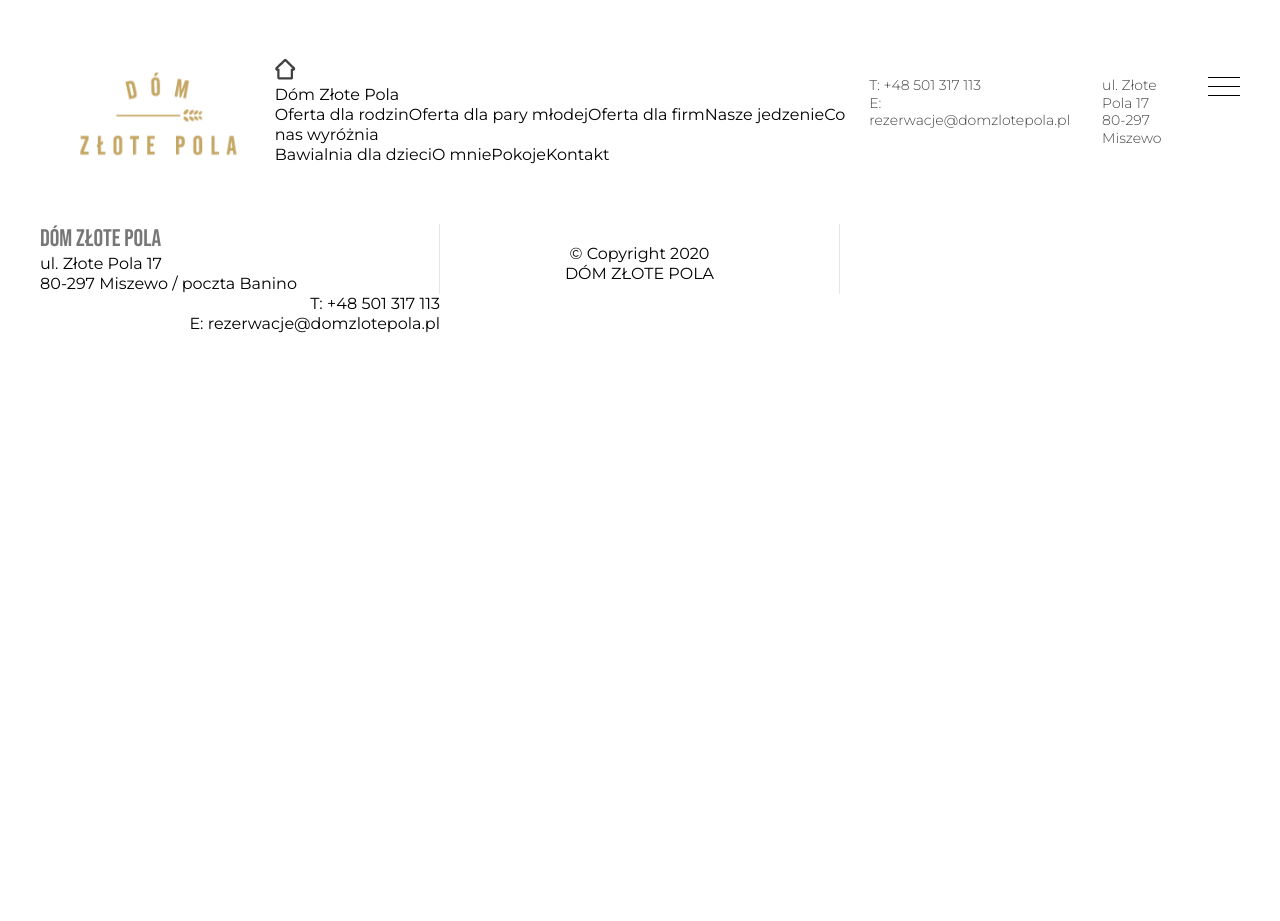
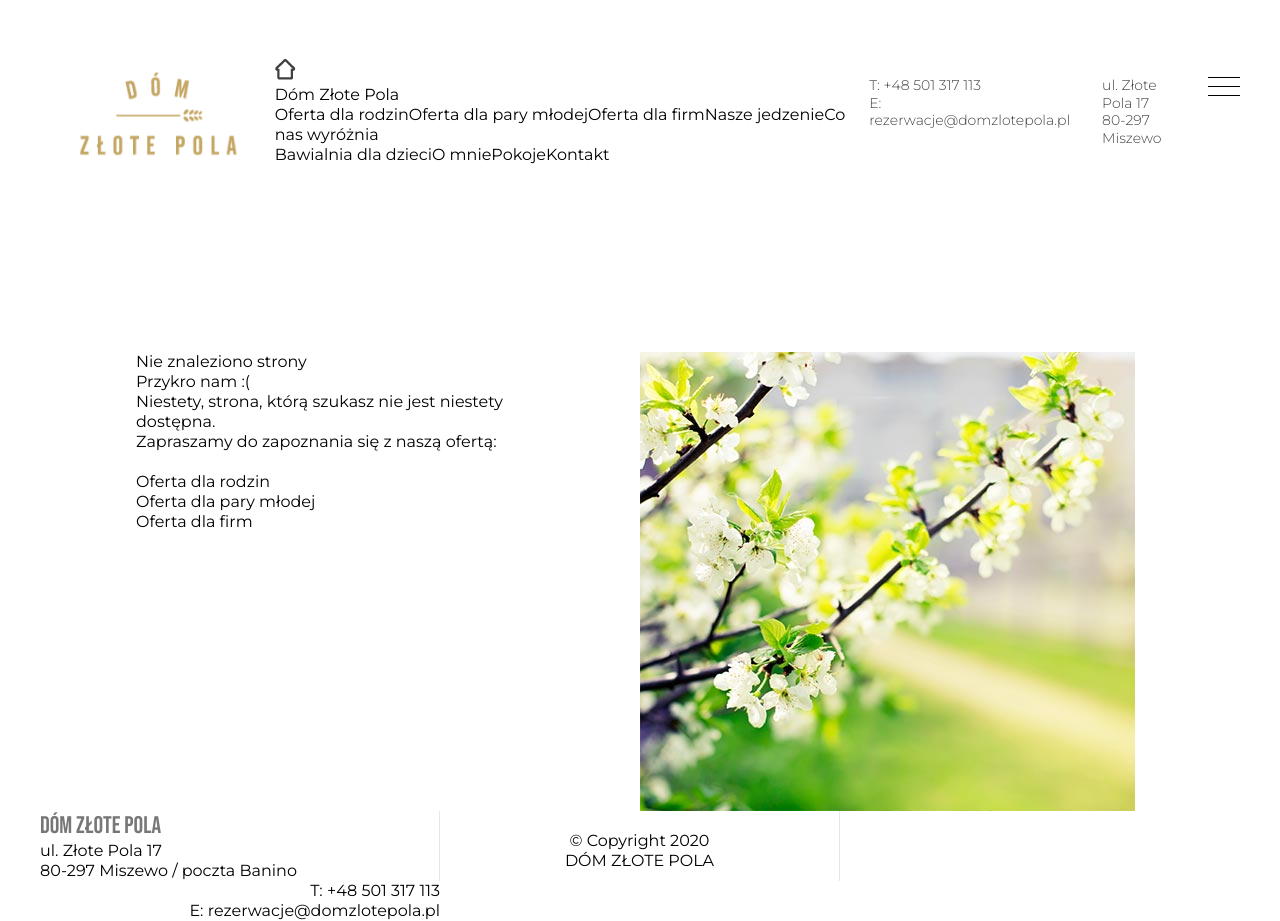
Before and after one commit to kubasikorski/domzlotepola, a Vue app: page /pl/404 in a window 1280 px wide. Before the commit the page ends 800 px from the top, so only its background shows below. Built offline with nearby package versions, Linux system fonts and the light colour scheme; what tailwindcss-break, vue-rellax would draw is missing.

Commit message:
404 page

```diff
--- a/src/views/404.vue
+++ b/src/views/404.vue
@@ -0,0 +1,45 @@
+<template>
+    <div>
+        <div class="container relative z-10">
+            <div class="flex flex-col mt-16 lg:flex-row-reverse lg:mt-32">
+                <div class="lg:w-1/2 text-center mt-8 lg:mt-0">
+                    <div class="image-shadow shadow-lightest top-right">
+                        <img src="@/assets/images/aboutme.jpg" alt="" class="">
+                    </div>
+                </div>
+
+                <div class="text px-16 lg:w-1/2 lg:px-24">
+                    <h2>Nie znaleziono strony</h2>
+                    <p>
+                        Przykro nam :(<br>
+                        Niestety, strona, którą szukasz nie jest niestety dostępna.<br>
+                        Zapraszamy do zapoznania się z naszą ofertą:<br><br>
+                    </p>
+                    <ul>
+                        <li><router-link :to="{name: 'dom-family'}">Oferta dla rodzin</router-link></li>
+                        <li><router-link :to="{name: 'dom-bride'}">Oferta dla pary młodej</router-link></li>
+                        <li><router-link :to="{name: 'dom-company'}">Oferta dla firm</router-link></li>
+                    </ul>
+                </div>
+            </div>
+        </div>
+    </div>
+</template>
+<script>
+    export default {
+        components: {
+        },
+        metaInfo: {
+            title: 'Dóm Złote Pola',
+            titleTemplate: '%s - Bład 404 - nie znaleziono strony',
+            htmlAttrs: {
+                lang: 'pl',
+                amp: true
+            }
+        },
+        data() {
+            return {}
+        },
+        methods: {}
+    }
+</script>
```
